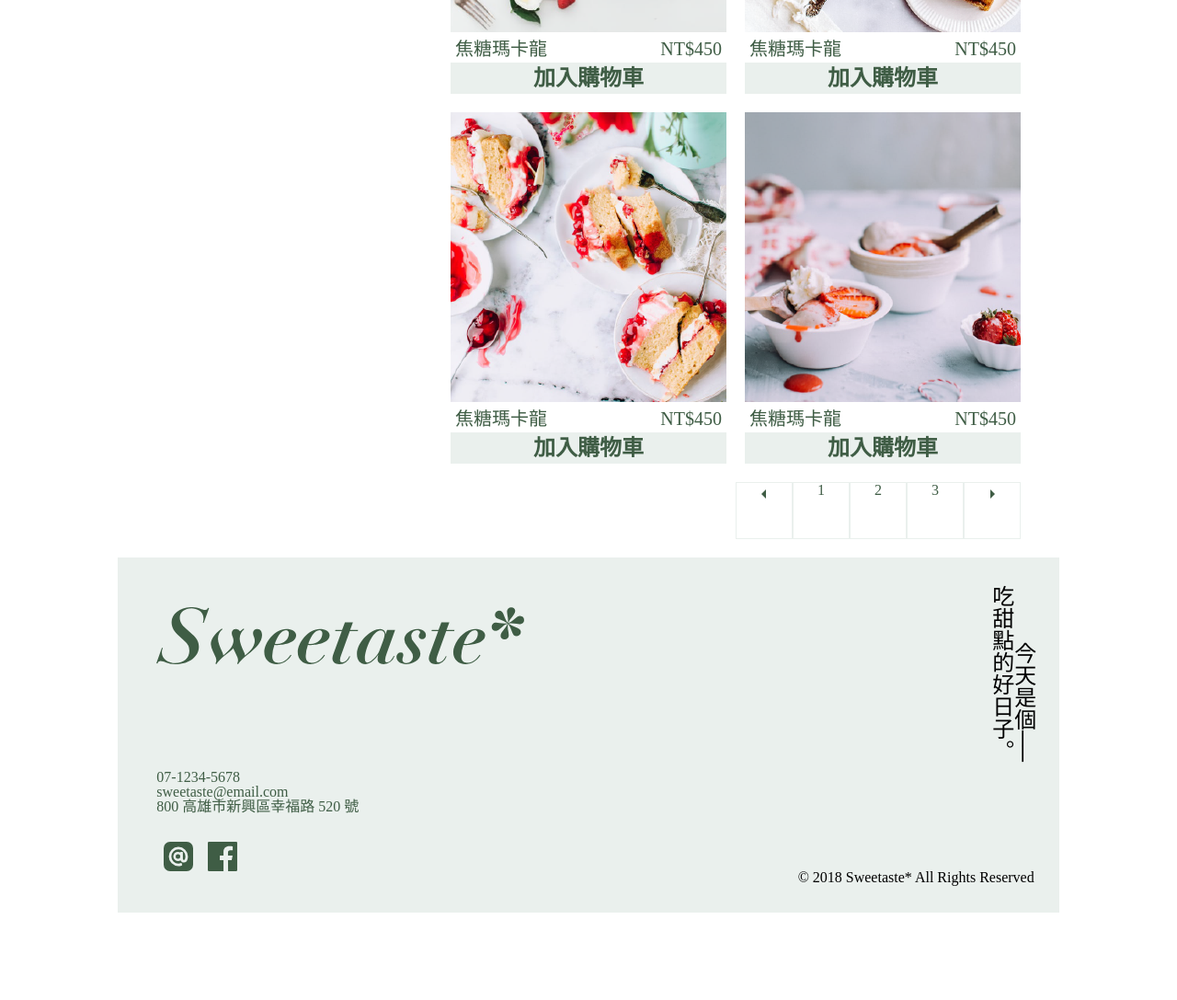
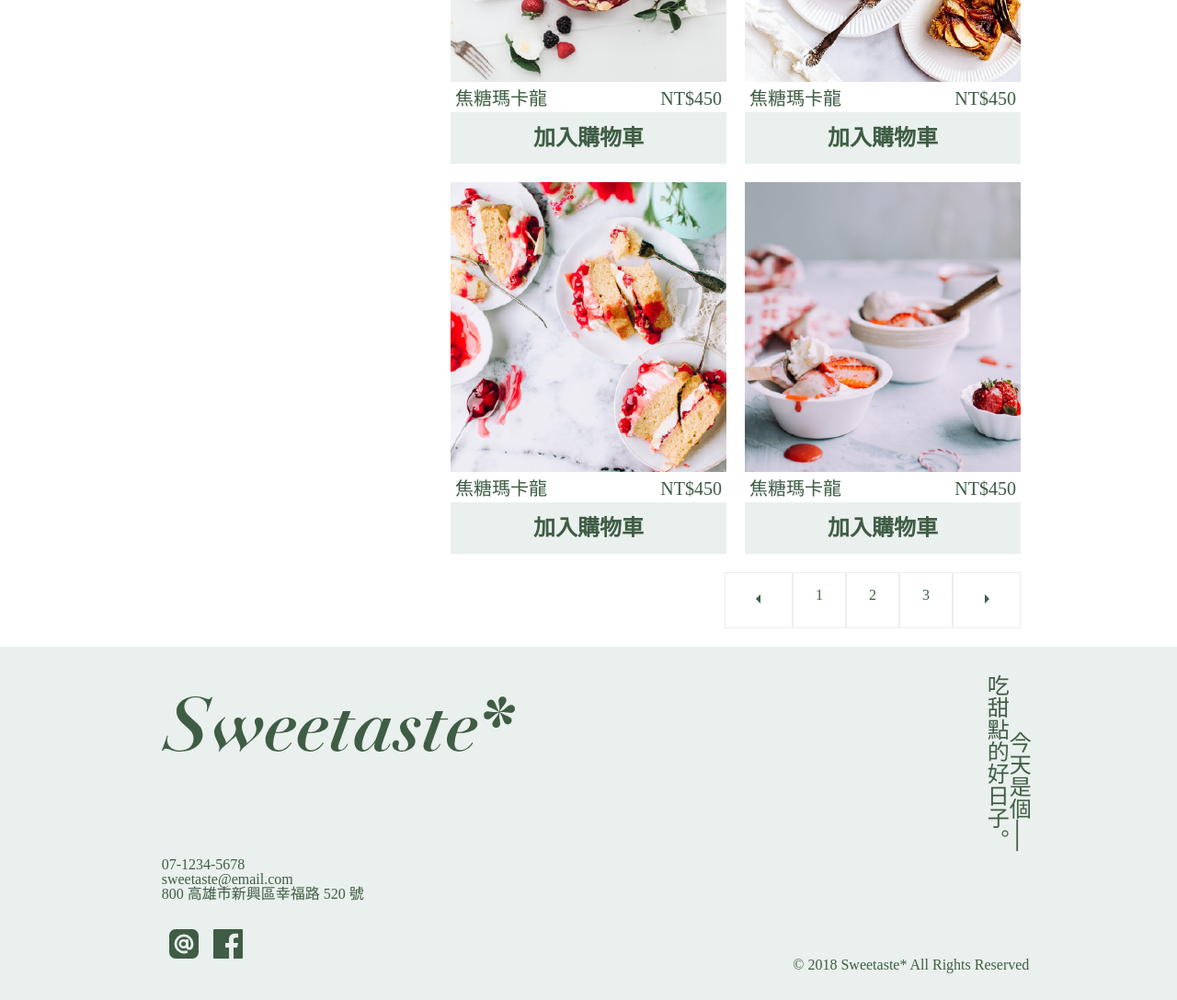
Before and after one commit to LoKing23/Web-Layout-project, a plain HTML site: page Flex_Layout/index.html in a window 1280 px wide. Shown: the part 1300-2387 px from the top of the page at 92% size. Before the commit the page ends 2292 px from the top, so only its background shows below. Drawn offline with Linux system fonts and the light colour scheme; files whose address does not match are found by name.

Commit message:
CSS加上hover

```diff
--- a/Flex_Layout/css/style.css
+++ b/Flex_Layout/css/style.css
@@ -107,6 +107,15 @@ table {
 	font-weight: 600;
 	color: #3F5D45;
 }
+.mg-t-b-16{
+	margin: 16px 0;
+}
+.menu li{
+	border: 1px solid #EAF0ED;
+}
+.menu li:hover{
+	background-color: #EAF0ED;
+}
 .menu h2{
 	color:#FFF;
 	background-color: #3F5D45;
@@ -132,12 +141,17 @@ table {
 	line-height: 20px;
 }
 .buyBtn{
+	display: block;
 	font-size: 24px;
 	font-weight: 600;
 	text-align: center;
 	color: #3F5D45;
-	padding: 5px;
-	background: #EAF0ED
+	padding: 16px;
+	background-color: #EAF0ED;
+}
+.buyBtn:hover{
+	color:#EAF0ED;
+ 	background-color : #3F5D45;
 }
 
 .page{
@@ -147,21 +161,20 @@ table {
 	align-items: stretch;
 }
 .page li{
-	width: 60px;
-	height: 60px;
+	padding: 16px 24px;
 	border: 1px solid #EAF0ED;
 	color: #3F5D45;
 
 }
-.page ul li img{
-	height: 24px;
-	width: 24px;
+.page li:hover{
+	color: white;
+	background-color:#3F5D45 ;
 }
+
 
 /* footer */
 
 .footer{
-	width: 1024px;
 	background-color: #EAF0ED ;
 	margin: 0 auto;
 	display: flex;
@@ -169,7 +182,7 @@ table {
 
 }
 .footerLeft{
-	width: 400px;
+	width: 30%;
 	padding: 15px;
 
 	display: flex;
@@ -191,17 +204,17 @@ table {
 	display: flex;
 }
 .footerRight{
+	color: #3F5D45;
 	display: flex;
 	flex-direction: column;
 	justify-content: space-between;
-	width: 50%;
+	width: 30%;
 	text-align: right;
 }
 .columnText{
 	-webkit-writing-mode: vertical-rl;
 	writing-mode: vertical-rl;
 	font-size: 24px;
-
 	margin: 30px 0;
 	text-align: right;
 }
--- a/Flex_Layout/index.html
+++ b/Flex_Layout/index.html
@@ -35,7 +35,7 @@
 
         <!-- 甜點區塊 -->
         <div class="productArea">
-            <nav class="menu">
+            <nav class="menu mg-t-b-16">
                 <h2>甜點類別</h2>
                 <ul>
                     <li>所有甜點(48)</li>
@@ -49,7 +49,7 @@
                 <ul >
                     <li>
                         <img src="student-week1//p-1.png" alt="好吃馬卡龍">
-                        <p class="productName">焦糖瑪卡龍<span>NT$450</span></p>
+                        <p class="productName mg-t-b-16">焦糖瑪卡龍<span>NT$450</span></p>
                         <p class="buyBtn">加入購物車</p>
                     </li>
                     <li>
@@ -81,13 +81,13 @@
             <ul class="page">
                 <li><img src="student-week1/arrow_left.png" alt="左邊箭頭"></li>
                 <li>
-                    1
+                    <p>1</p>
                 </li>
                 <li>
-                    2
+                    <p>2</p>
                 </li>
                 <li>
-                    3
+                   <p>3</p>
                 </li>
                 <li><img src="student-week1/arrow_right.png" alt="右邊箭頭"></li>
             </ul>
```
